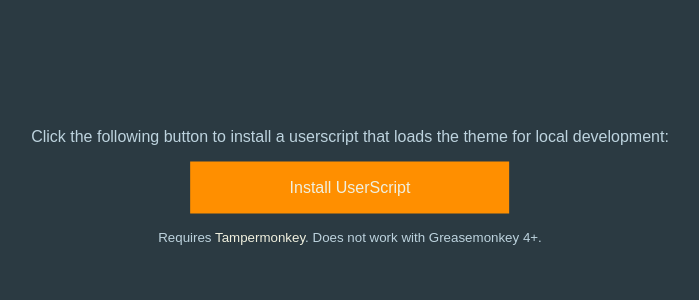
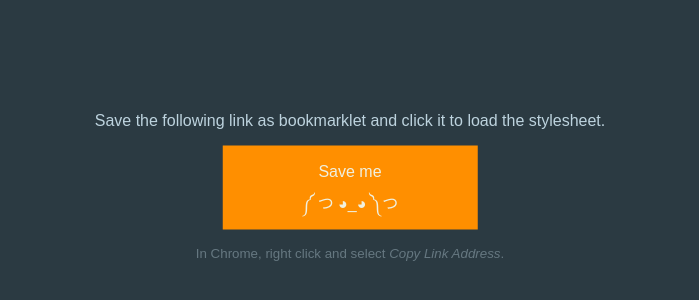
Before and after one commit to r-granblue-en/theme, a website: page index.html in a window 1280 px wide. Shown: the part 222-522 px from the top of the page, without its empty margins (290-989 px from the left). Drawn offline with Linux system fonts and the light colour scheme.

```diff
--- a/index.html
+++ b/index.html
@@ -15,38 +15,42 @@
         transform: translate(-50%, -50%);
       }
 
-      .button {
+      a {
         width: 50%;
         background: #FF8F00;
         display: inline-block;
         box-sizing: border-box;
         padding: 10px;
 
+        font-size: 0;
         color: #F0F0DF;
         line-height: 2;
         text-decoration: none;
         white-space: nowrap;
       }
 
-      a {
-        color: #F0F0DF;
-        text-decoration: none;
+      a:after {
+        content: "Save me\A༼ つ ◕_◕ ༽つ";
+        white-space: pre;
+        font-size: 1rem;
+      }
+
+      small {
+        opacity: 0.4;
       }
     </style>
   </head>
   <body>
     <div>
       <p>
-        Click the following button to install a userscript that loads the theme for local development:
+        Save the following link as bookmarklet and click it to load the stylesheet.
       </p>
       <p>
-        <a class="button" href="contrib/theme-reloader.user.js">
-          Install UserScript
-        </a>
+        <a class="button" href='javascript: {window.testStyle && testStyle.remove(); window.testStyle=document.createElement("link"); testStyle.rel="stylesheet"; testStyle.href="http://localhost:5000/src/style.css"; document.head.appendChild(testStyle);}'></a>
       </p>
       <small>
-        Requires <a href="https://tampermonkey.net/">Tampermonkey</a>. Does not work with Greasemonkey 4+.
+        In Chrome, right click and select <em>Copy Link Address</em>.
       </small>
-    </div.
+    </div>
   </body>
 </html>
```
Also changed, not shown: README.md.
